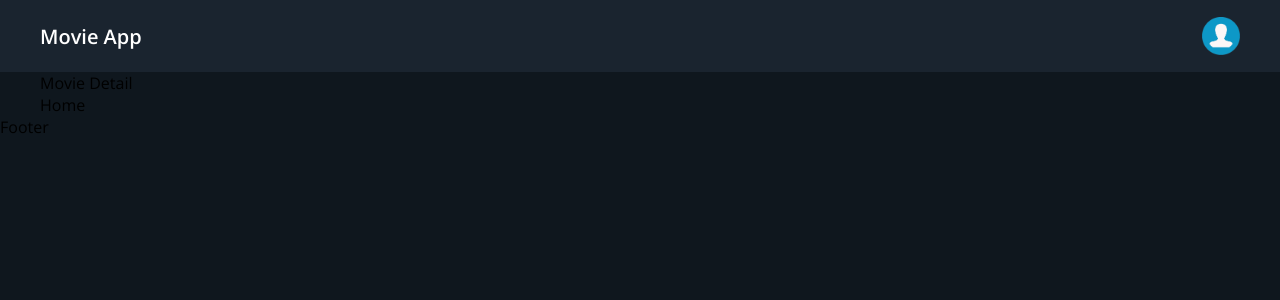
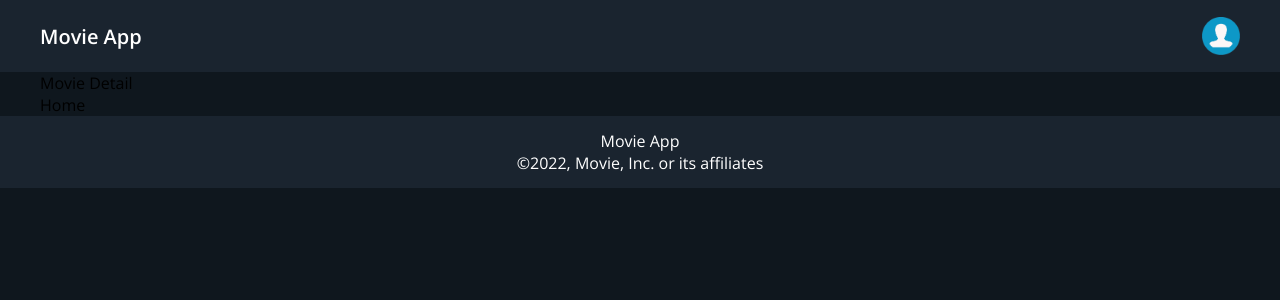
Before and after one commit to dalinec/movie-search-app, a React (Create React App) app: page /movie/1 in a window 1280 px wide. Shown: the top 300 px of the page. Built offline with nearby package versions, Linux system fonts and the light colour scheme.

Commit message:
add footer styling

```diff
--- a/src/components/footer/footer.component.jsx
+++ b/src/components/footer/footer.component.jsx
@@ -1,5 +1,12 @@
+import './footer.style.scss';
+
 const Footer = () => {
-  return <div>Footer</div>;
+  return (
+    <div className='footer'>
+      <div>Movie App</div>
+      <div>©2022, Movie, Inc. or its affiliates</div>
+    </div>
+  );
 };
 
 export default Footer;
--- a/src/components/footer/footer.style.scss
+++ b/src/components/footer/footer.style.scss
@@ -0,0 +1,11 @@
+@import '../../common/colors.scss';
+
+.footer {
+  background: $secondary-color;
+  height: 72px;
+  display: flex;
+  justify-content: center;
+  align-items: center;
+  color: $font-primary;
+  flex-direction: column;
+}
```
